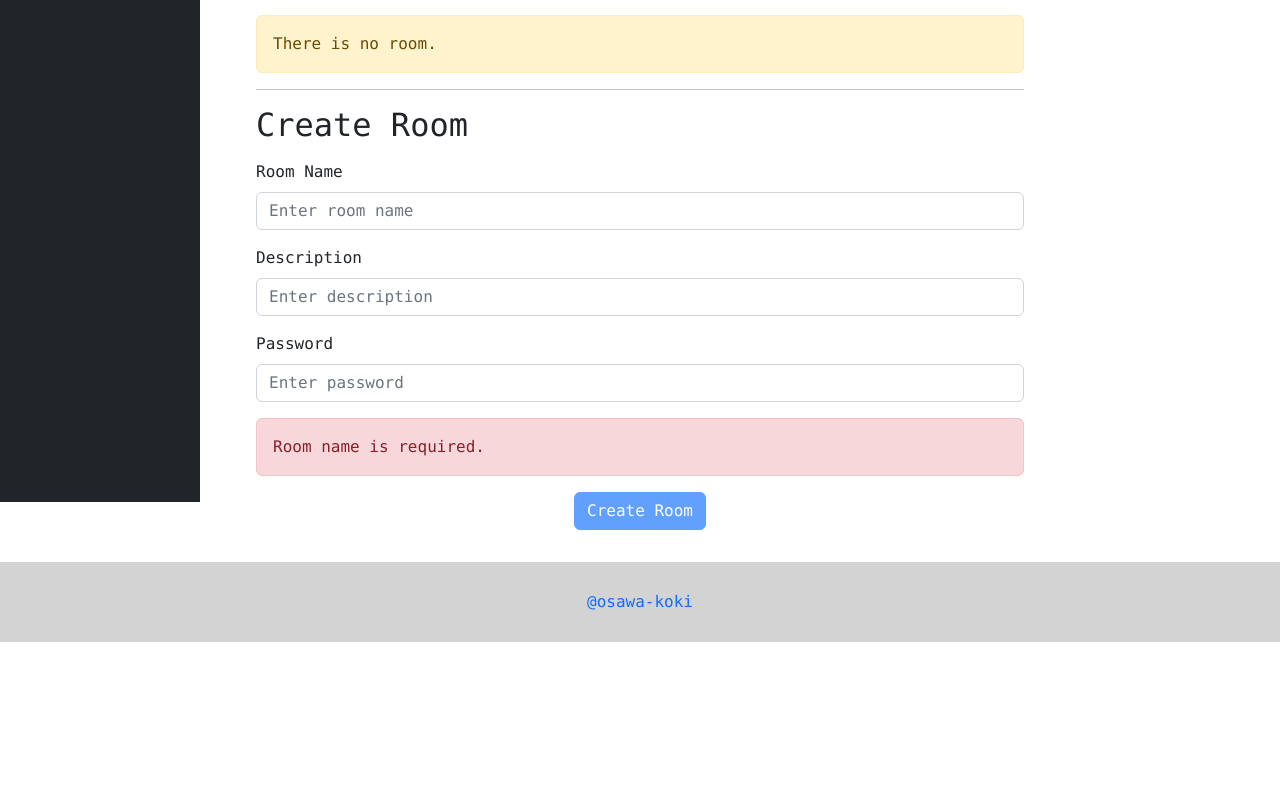
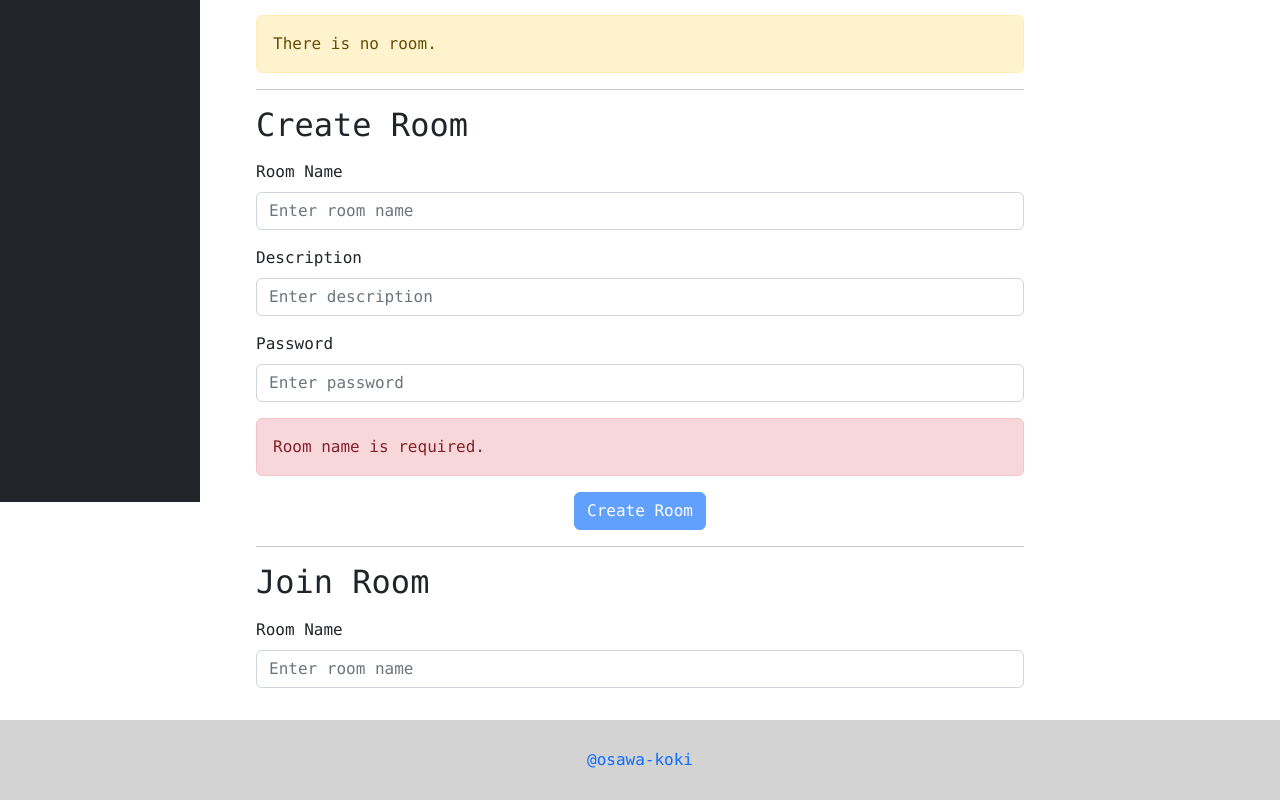
Before and after one commit to osawa-koki/simple-encrypted-chat-room.rb, a Next.js app in the folder client/: page /room in a window 1280 px wide. Shown: the part 298-1098 px from the top of the page. Before the commit the page ends 940 px from the top, so only its background shows below. Built offline with nearby package versions, Linux system fonts and the light colour scheme.

Commit message:
Join Room - template

```diff
--- a/client/pages/room.tsx
+++ b/client/pages/room.tsx
@@ -22,6 +22,8 @@ export default function RoomPage({ SetDialog, SaveInLocalStorage }: AppStruct) {
     if (password === '') return 'Password is required.';
     return null;
   };
+
+  const [join_room_name, setJoinRoomName] = useState('');
 
   const [loading, setLoading] = useState(false);
 
@@ -147,6 +149,14 @@ export default function RoomPage({ SetDialog, SaveInLocalStorage }: AppStruct) {
             setLoading(false);
           }} disabled={loading || HasErrorAboutRoom() !== null}>Create Room</Button>
         </Form>
+        <hr />
+        <h2>Join Room</h2>
+        <Form className="mt-3">
+          <Form.Group className="mt-3">
+            <Form.Label>Room Name</Form.Label>
+            <Form.Control type="text" placeholder="Enter room name" value={join_room_name} onInput={(e) => {setJoinRoomName(e.currentTarget.value)}} />
+          </Form.Group>
+        </Form>
       </div>
     </Layout>
   );
```
